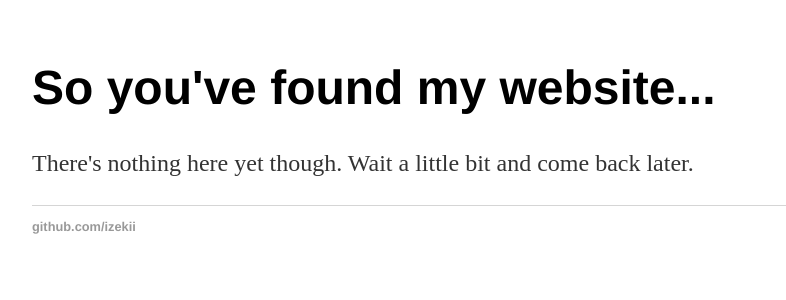
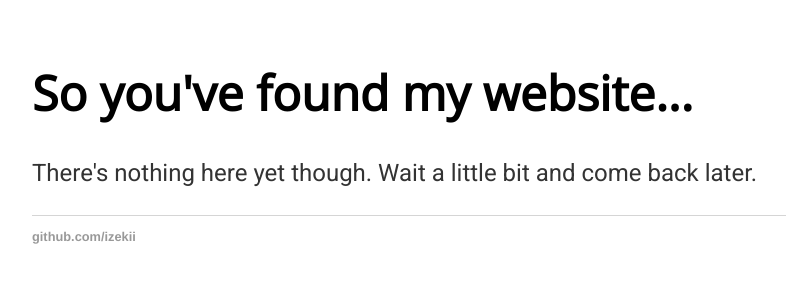
Before and after one commit to vZekii/old-web, a Jekyll site: the page built from index.html, in a window 1280 px wide. Shown: the top 300 px of the page, without its empty margins (160-946 px from the left). Built offline with Jekyll 4.4.1, drawn with Linux system fonts in a browser that asks for light colours.

Commit message:
Update main.css

```diff
--- a/css/main.css
+++ b/css/main.css
@@ -1,4 +1,6 @@
 /* CSS Document */
+@import url('https://fonts.googleapis.com/css?family=Open+Sans|Roboto');
+
 body {
     margin: 60px auto;
     width: 70%;
@@ -22,10 +24,11 @@
 }
 h1 {
     font-size: 3em;
-    font-family:'Helvetica', 'Arial', 'Sans-Serif';
+    font-family:'Open Sans', 'Helvetica', 'Arial', 'Sans-Serif';
 }
 p {
     font-size: 1.5em;
+    font-family:'Roboto', 'Helvetica', 'Arial', 'Sans-Serif';
     line-height: 1.4em;
     color: #333;
 }
```
